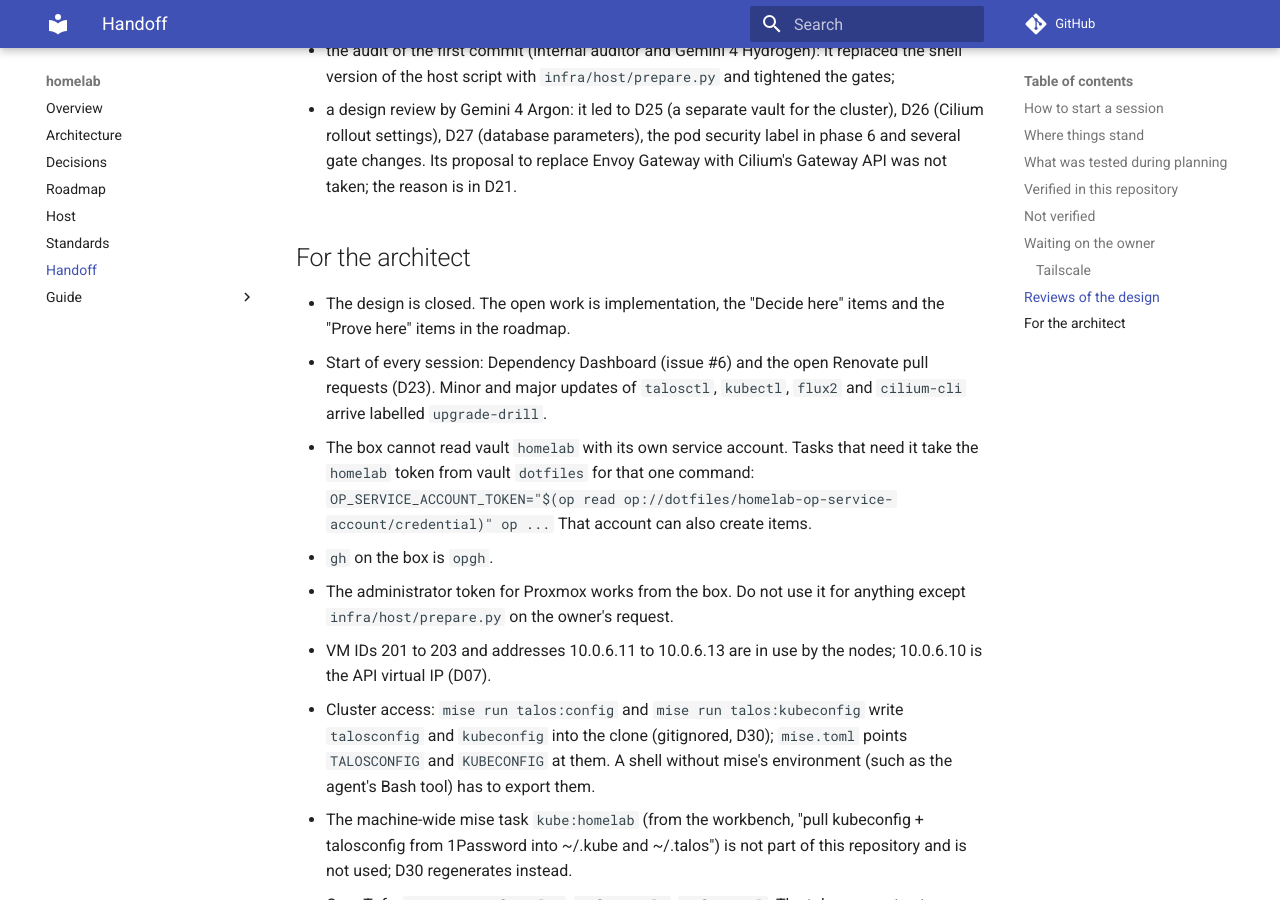
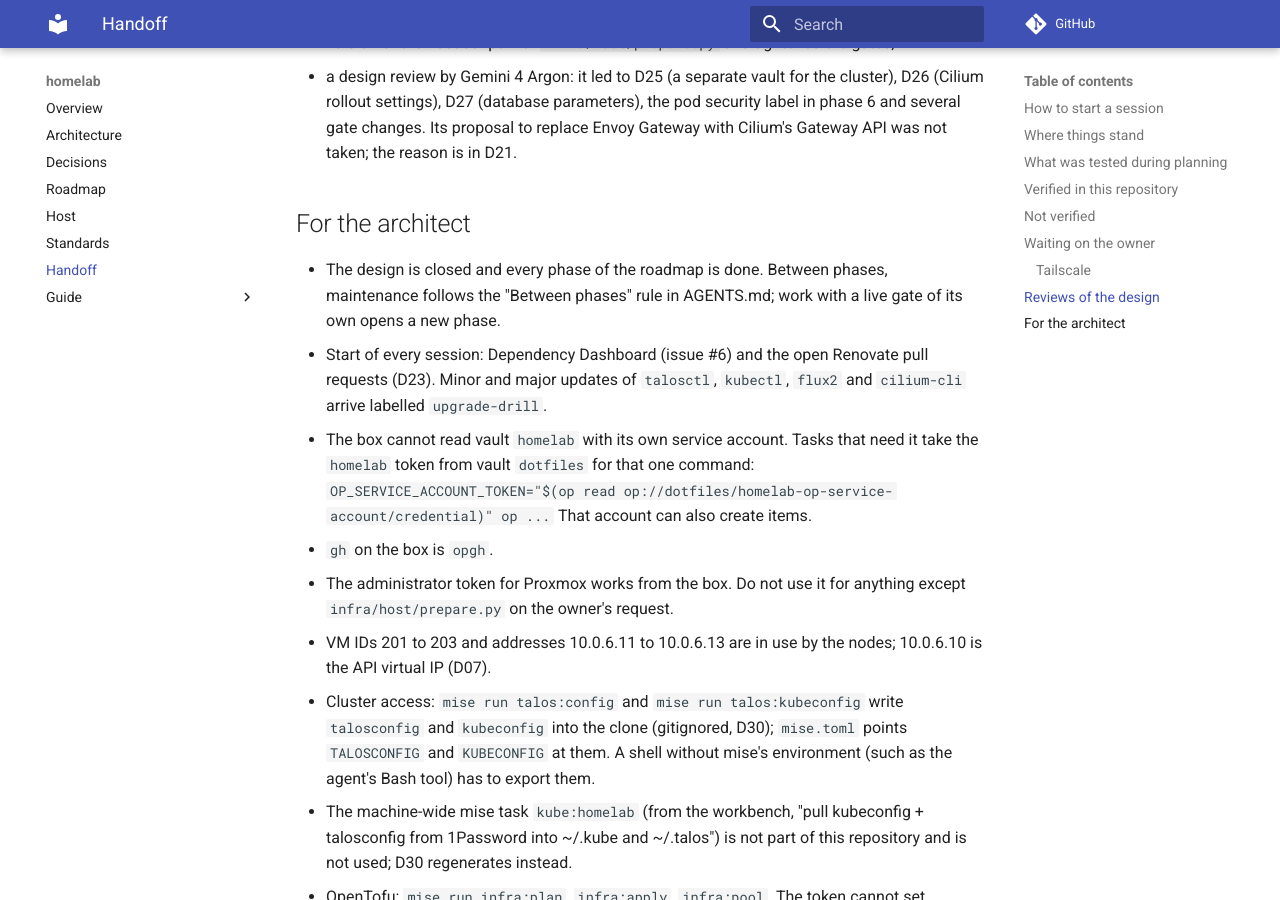
Before and after one commit to msavdert/homelab, an MkDocs documentation site: the page built from docs/handoff.md, in a window 1280 px wide and 900 px high, scrolled down 5560 px. Built offline with MkDocs 1.6.1 and Material for MkDocs 9.7.7, drawn with Linux system fonts in a browser that asks for light colours; comment, search, counter and statistics services are not loaded; some of the changed text lies outside the part shown.

Commit message:
docs: add the between-phases rule and align agent command lists
Maintenance between phases gets a place in AGENTS.md, the roadmap and
the auditor's scope check. The live-command lists of AGENTS.md,
executor and grunt now name the same commands; auditor and executor say
kubectl kustomize, which is pinned, instead of kustomize. The handoff
drops the stale "Prove here" line and names README, index and
architecture in the phase-close list. Review 2026-11-17, V7, V8, V13.

Co-Authored-By: Claude Opus 5.5 <noreply@anthropic.com>
Claude-Session: https://claude.ai/code/session_01FLhVtEXBuViok9wiorSAvb

```diff
--- a/docs/handoff.md
+++ b/docs/handoff.md
@@ -189,7 +189,6 @@ raw API calls, not with OpenTofu.
 
 ## Not verified
 
-- Everything marked "Prove here" in the roadmap from phase 8 on.
 - The plugin's own retention run deleting an expired backup (phase 7
   follow-up 6b, D37).
 - Failover of the load-balancer address on a hard stop of its holder (lease
@@ -247,8 +246,9 @@ accepted:
 
 ## For the architect
 
-- The design is closed. The open work is implementation, the "Decide here"
-  items and the "Prove here" items in the roadmap.
+- The design is closed and every phase of the roadmap is done. Between
+  phases, maintenance follows the "Between phases" rule in AGENTS.md; work
+  with a live gate of its own opens a new phase.
 - Start of every session: Dependency Dashboard (issue #6) and the open
   Renovate pull requests (D23). Minor and major updates of `talosctl`,
   `kubectl`, `flux2` and `cilium-cli` arrive labelled `upgrade-drill`.
@@ -304,4 +304,5 @@ accepted:
   an OpenTelemetry Collector shared with the owner's `obenhub`, etcd
   metrics on Talos, the open phase 7 follow-up 6b (D37).
 - When a phase closes: update the state table in the roadmap, write the
-  guide page, rewrite this page.
+  guide page, bring `README.md`, `docs/index.md` and
+  `docs/architecture.md` up to date, rewrite this page.
```
Also changed, not shown: .claude/agents/auditor.md (+2 -2 lines), .claude/agents/executor.md (+1 -1 lines), .claude/agents/grunt.md (+1 -1 lines), AGENTS.md (+10 -4 lines), docs/roadmap.md (+2 -1 lines).
